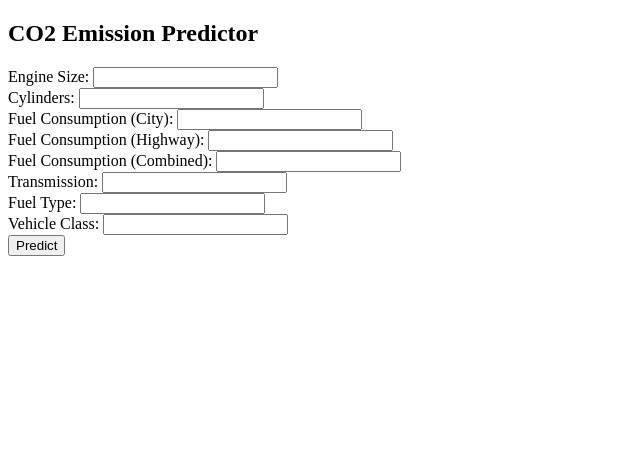
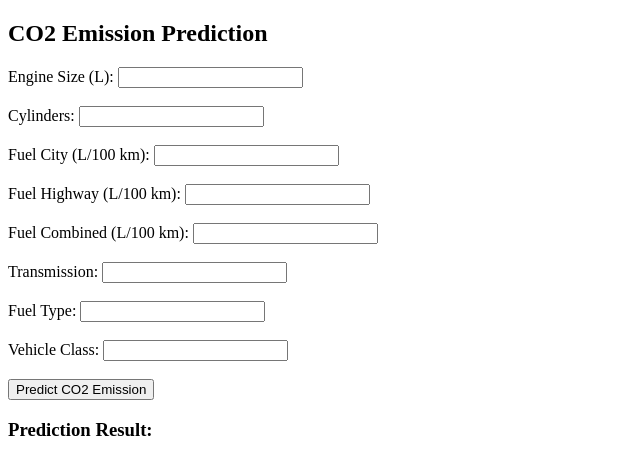
Before and after one commit to BarigelaSaiCharan/CO_2, a Flask app: template templates/home.html in a window 1280 px wide. Shown: the top 475 px of the page, without its empty margins (0-640 px from the left). Run offline with Flask 3, Linux system fonts and the light colour scheme; the template is opened without the code that fills it, so the values that code supplies are empty.

Commit message:
Update home.html

```diff
--- a/templates/home.html
+++ b/templates/home.html
@@ -4,53 +4,58 @@
     <meta charset="UTF-8">
     <meta name="viewport" content="width=device-width, initial-scale=1.0">
     <title>CO2 Emission Predictor</title>
-    <script>
-        async function predictCO2(event) {
-            event.preventDefault();
-
-            let formData = {
-                engine_size: document.getElementById("engine_size").value,
-                cylinders: document.getElementById("cylinders").value,
-                fuel_city: document.getElementById("fuel_city").value,
-                fuel_hwy: document.getElementById("fuel_hwy").value,
-                fuel_comb: document.getElementById("fuel_comb").value,
-                transmission: document.getElementById("transmission").value,
-                fuel_type: document.getElementById("fuel_type").value,
-                vehicle_class: document.getElementById("vehicle_class").value
-            };
-
-            let response = await fetch('/predict', {
-                method: 'POST',
-                headers: { 'Content-Type': 'application/json' },
-                body: JSON.stringify(formData)
-            });
-
-            let result = await response.json();
-            document.getElementById("result").innerText = response.ok ? `Predicted CO2 Emission: ${result.predicted_CO2_emission} g/km` : `Error: ${result.error}`;
-        }
-    </script>
+    <script src="https://code.jquery.com/jquery-3.6.0.min.js"></script>
 </head>
 <body>
-    <h2>CO2 Emission Predictor</h2>
-    <form onsubmit="predictCO2(event)">
-        <label>Engine Size:</label>
-        <input type="number" step="0.1" id="engine_size" required><br>
-        <label>Cylinders:</label>
-        <input type="number" id="cylinders" required><br>
-        <label>Fuel Consumption (City):</label>
-        <input type="number" step="0.1" id="fuel_city" required><br>
-        <label>Fuel Consumption (Highway):</label>
-        <input type="number" step="0.1" id="fuel_hwy" required><br>
-        <label>Fuel Consumption (Combined):</label>
-        <input type="number" step="0.1" id="fuel_comb" required><br>
-        <label>Transmission:</label>
-        <input type="text" id="transmission" required><br>
-        <label>Fuel Type:</label>
-        <input type="text" id="fuel_type" required><br>
-        <label>Vehicle Class:</label>
-        <input type="text" id="vehicle_class" required><br>
-        <button type="submit">Predict</button>
+    <h2>CO2 Emission Prediction</h2>
+    <form id="predictForm">
+        <label for="engine_size">Engine Size (L):</label>
+        <input type="number" step="0.1" id="engine_size" name="engine_size" required><br><br>
+
+        <label for="cylinders">Cylinders:</label>
+        <input type="number" id="cylinders" name="cylinders" required><br><br>
+
+        <label for="fuel_city">Fuel City (L/100 km):</label>
+        <input type="number" step="0.1" id="fuel_city" name="fuel_city" required><br><br>
+
+        <label for="fuel_hwy">Fuel Highway (L/100 km):</label>
+        <input type="number" step="0.1" id="fuel_hwy" name="fuel_hwy" required><br><br>
+
+        <label for="fuel_comb">Fuel Combined (L/100 km):</label>
+        <input type="number" step="0.1" id="fuel_comb" name="fuel_comb" required><br><br>
+
+        <label for="transmission">Transmission:</label>
+        <input type="text" id="transmission" name="transmission" required><br><br>
+
+        <label for="fuel_type">Fuel Type:</label>
+        <input type="text" id="fuel_type" name="fuel_type" required><br><br>
+
+        <label for="vehicle_class">Vehicle Class:</label>
+        <input type="text" id="vehicle_class" name="vehicle_class" required><br><br>
+
+        <button type="submit">Predict CO2 Emission</button>
     </form>
-    <h3 id="result"></h3>
+
+    <h3>Prediction Result:</h3>
+    <p id="result"></p>
+
+    <script>
+        $(document).ready(function() {
+            $("#predictForm").on("submit", function(event) {
+                event.preventDefault();
+                var formData = $(this).serialize();
+
+                $.post("/predict", formData, function(data) {
+                    if (data.error) {
+                        $("#result").html("<b>Error:</b> " + data.error);
+                    } else {
+                        $("#result").html("<b>Predicted CO2 Emission:</b> " + data.predicted_CO2_emission + " g/km");
+                    }
+                }).fail(function() {
+                    $("#result").html("<b>Error:</b> Unable to get prediction.");
+                });
+            });
+        });
+    </script>
 </body>
 </html>
```
